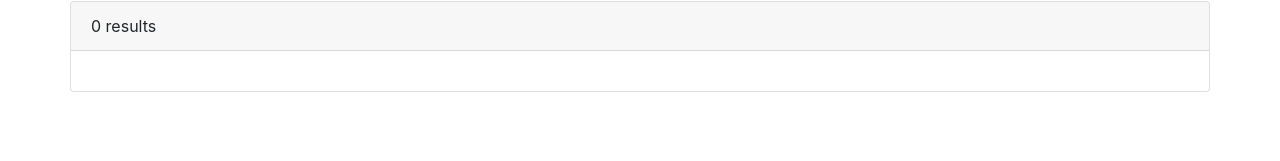
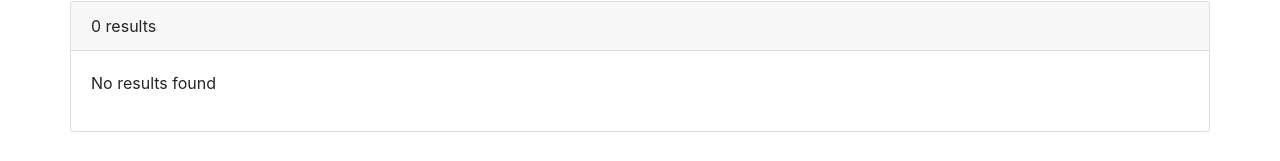
Before and after one commit to subins2000/bex, a React app in the folder frontend/: page /search in a window 1280 px wide. Shown: the part 298-459 px from the top of the page. Built offline with nearby package versions, Linux system fonts and the light colour scheme; no server answers.

Commit message:
Show no results found msg

```diff
--- a/frontend/src/components/Search.js
+++ b/frontend/src/components/Search.js
@@ -133,12 +133,16 @@ class Search extends Component {
                                 </div>
                             </form>
                         </div>
-                    </div><br/>
+                    </div>
+                    <br/>
                     <div className="card">
                         <div className="card-header">
                             <span>{this.state.results.length} results</span>
                         </div>
                         <div className="card-body">
+                            <div className={this.state.results.length > 0 ? 'd-none' : ''}>
+                                <p>No results found</p>
+                            </div>
                             <div className="card-columns">
                                 {this.state.results}
                             </div>
```
